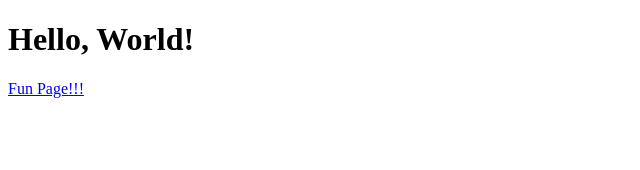
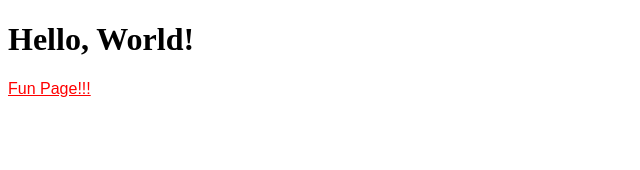
Before and after one commit to CasualC-er/Free-Message, a Nuxt app: page / in a window 1280 px wide. Shown: the top 170 px of the page, without its empty margins (0-640 px from the left). Built offline with nearby package versions, Linux system fonts and the light colour scheme.

Commit message:
Changes to be committed: 	new file:   nuxt.config.js 	new file:   pages/default.vue 	modified:   pages/fun.vue 	modified:   pages/index.vue

```diff
--- /dev/null
+++ b/pages/default.vue
@@ -0,0 +1,3 @@
+<template>
+    <Nuxt />
+</template>
--- a/pages/fun.vue
+++ b/pages/fun.vue
@@ -1,5 +1,5 @@
 <template>
-    <div>
+    <div class="mid">
         <NuxtLink to="/">Home page</NuxtLink>
     </div>
         <NuxtLink to="/fun">This Page!</NuxtLink>
@@ -7,3 +7,10 @@
         <a href="https://github.com/CasualC-er/FreeMessage-client">Source Code</a>
     </div>
 </template>
+
+<style>
+    .mid{
+        display: flex;
+        justify-content: center;
+    }
+</style>
--- a/pages/index.vue
+++ b/pages/index.vue
@@ -1,4 +1,16 @@
 <template>
     <h1>Hello, World!</h1>
-    <NuxtLink to="/fun">Fun Page!!!</NuxtLink>
+    <NuxtLink class="red big prof" to="/fun">Fun Page!!!</NuxtLink>
 </template>
+
+<style>
+    .red{
+        color: red;
+    }
+    .big{
+        font-size: 20pt;
+    }
+    .prof{
+        font: 1em sans-serif;
+    }
+</style>
```
Also changed, not shown: nuxt.config.js (added).
